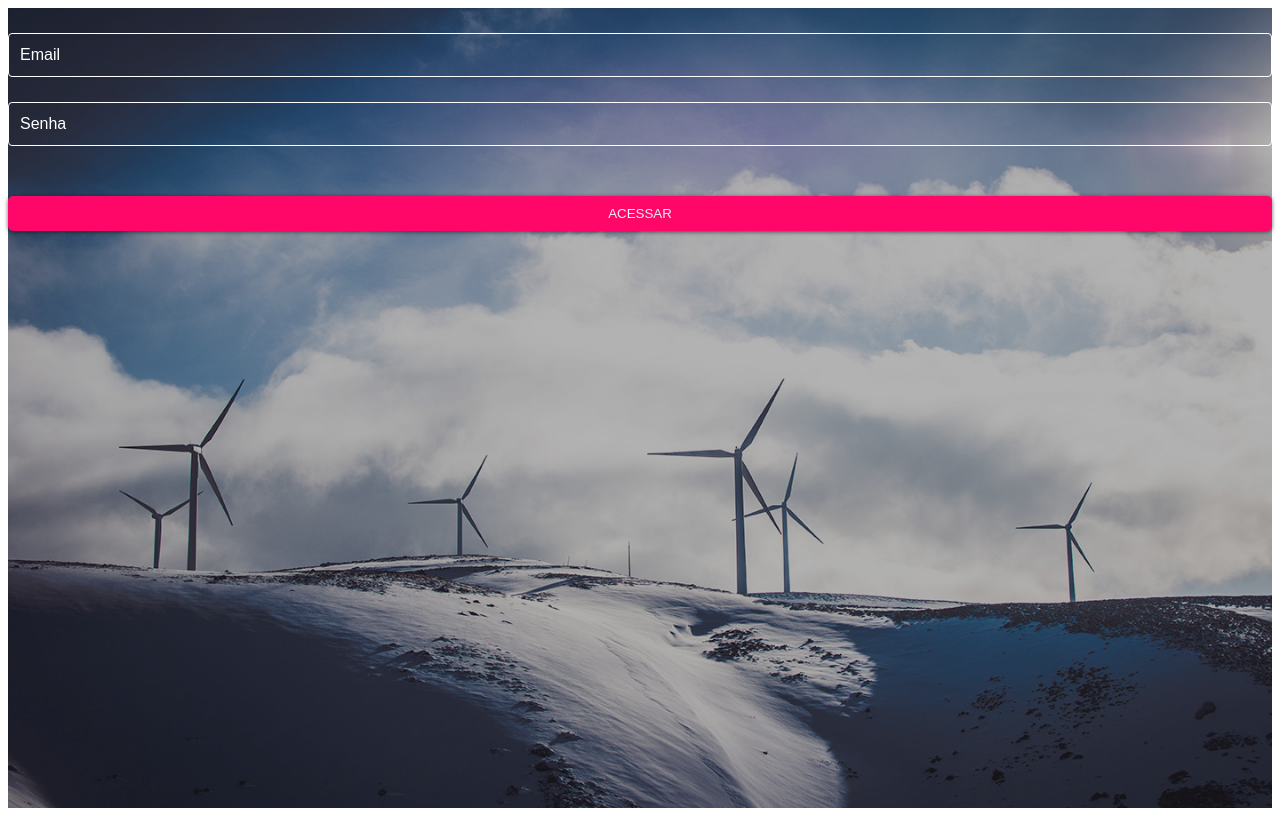
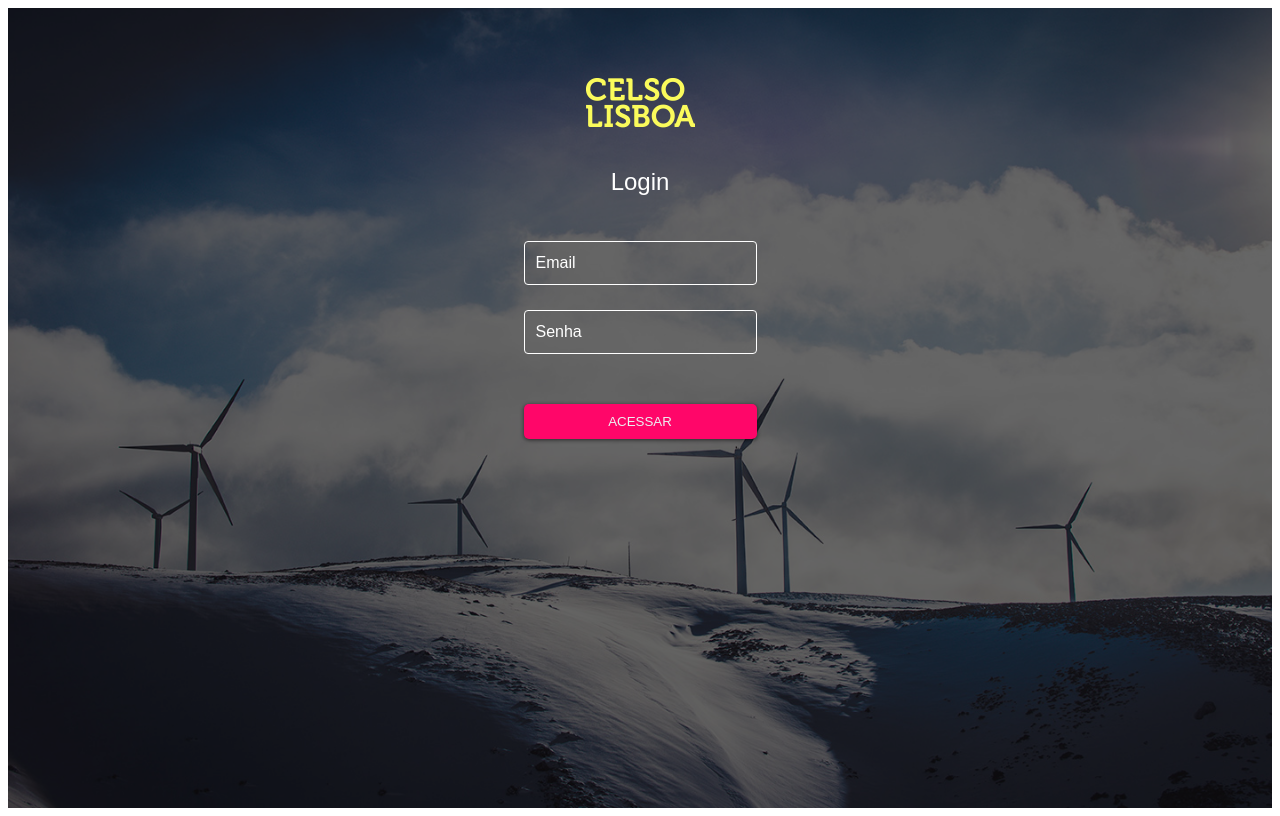
Before and after one commit to celsolisboa/desafio-frontend, an Angular app in the folder frontend/celso-lisboa/: page /login in a window 1280 px wide. Built offline with nearby package versions, Linux system fonts and the light colour scheme.

Commit message:
feat(cl-button): implement isInvalid method

```diff
--- a/frontend/celso-lisboa/src/app/pages/login/login.component.html
+++ b/frontend/celso-lisboa/src/app/pages/login/login.component.html
@@ -1,17 +1,26 @@
 <div class="img-home">
   <div class="dark-background">
-    <form [formGroup]="formLogin">
+    <div class="container-center">
+      <img class="logo" src="../../../assets/logo_big.png" >
+      <h2>Login</h2>
+      <form [formGroup]="formLogin" >
         <ui-cl-input
           formControlName="email"
           label="Email"
-        type="text"
+          type="email"
         ></ui-cl-input>
+        <span class="form-error-message" *ngIf="isInvalid('email')" >
+          E-mail inválido
+        </span>
 
         <ui-cl-input
           formControlName="password"
           label="Senha"
-        type="text"
+          type="password"
         ></ui-cl-input>
+        <span class="form-error-message" *ngIf="isInvalid('password')" >
+          Preencha o campo
+        </span>
 
         <ui-cl-button
           label="acessar"
@@ -20,3 +29,4 @@
       </form>
     </div>
   </div>
+</div>
--- a/frontend/celso-lisboa/src/app/pages/login/login.component.scss
+++ b/frontend/celso-lisboa/src/app/pages/login/login.component.scss
@@ -13,5 +13,17 @@
 .dark-background {
   width: 100%;
   height: 100vh;
-  background-color: rgba(0 , 0, 0, 0.3);
+  background-color: rgba(0 , 0, 0, 0.6);
 }
+
+.container-center {
+  display: flex;
+  align-items: center;
+  justify-content: center;
+  flex-direction: column;
+}
+
+.logo {
+  margin: 70px 0px 20px 0px;
+
+}
--- a/frontend/celso-lisboa/src/app/pages/login/login.component.ts
+++ b/frontend/celso-lisboa/src/app/pages/login/login.component.ts
@@ -26,4 +26,12 @@ export class LoginComponent implements OnInit {
   clickTest(): void {
     console.log('test');
   }
+
+  isInvalid(controlName): boolean {
+    const control = this.formLogin.get(controlName);
+    if (!control.pristine) {
+      return this.formLogin.get(controlName).invalid;
+    }
+    return false;
+  }
 }
--- a/frontend/celso-lisboa/src/styles.scss
+++ b/frontend/celso-lisboa/src/styles.scss
@@ -1 +1,18 @@
-/* You can add global styles to this file, and also import other style files */
+
+h1,h2,h3,h4,h5,h6{
+  font-family: 'roboto-regular', 'arial', sans-serif;
+  color: white;
+  font-weight: normal;
+}
+
+.form-error-message {
+  font-family: 'roboto-regular', 'arial', sans-serif;
+  color: white;
+  display: block;
+  font-size: 12px;
+  margin-top: -17px;
+}
+
+input.ng-dirty.ng-invalid {
+  color: red
+}
```
Also changed, not shown: frontend/celso-lisboa/src/assets/logo_big.png (added). Lines whose indentation alone changed are shown as unchanged.
